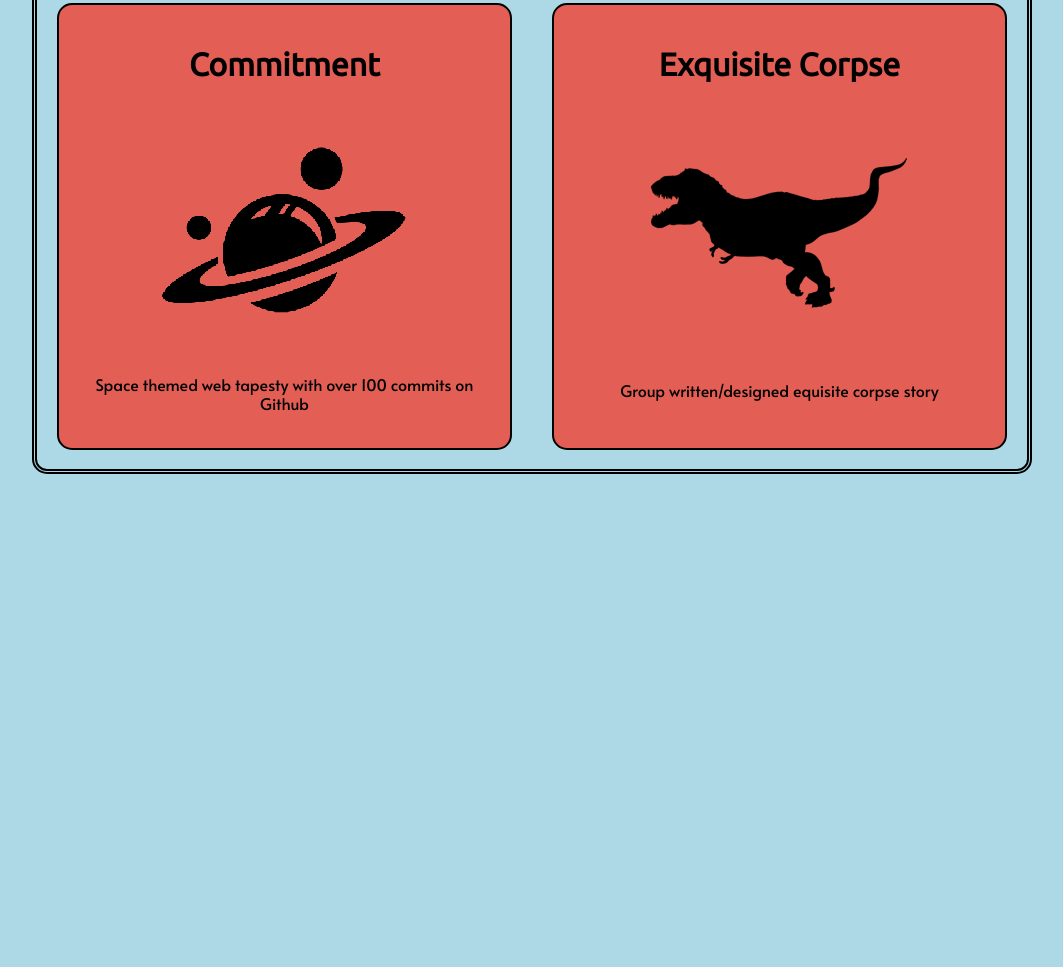
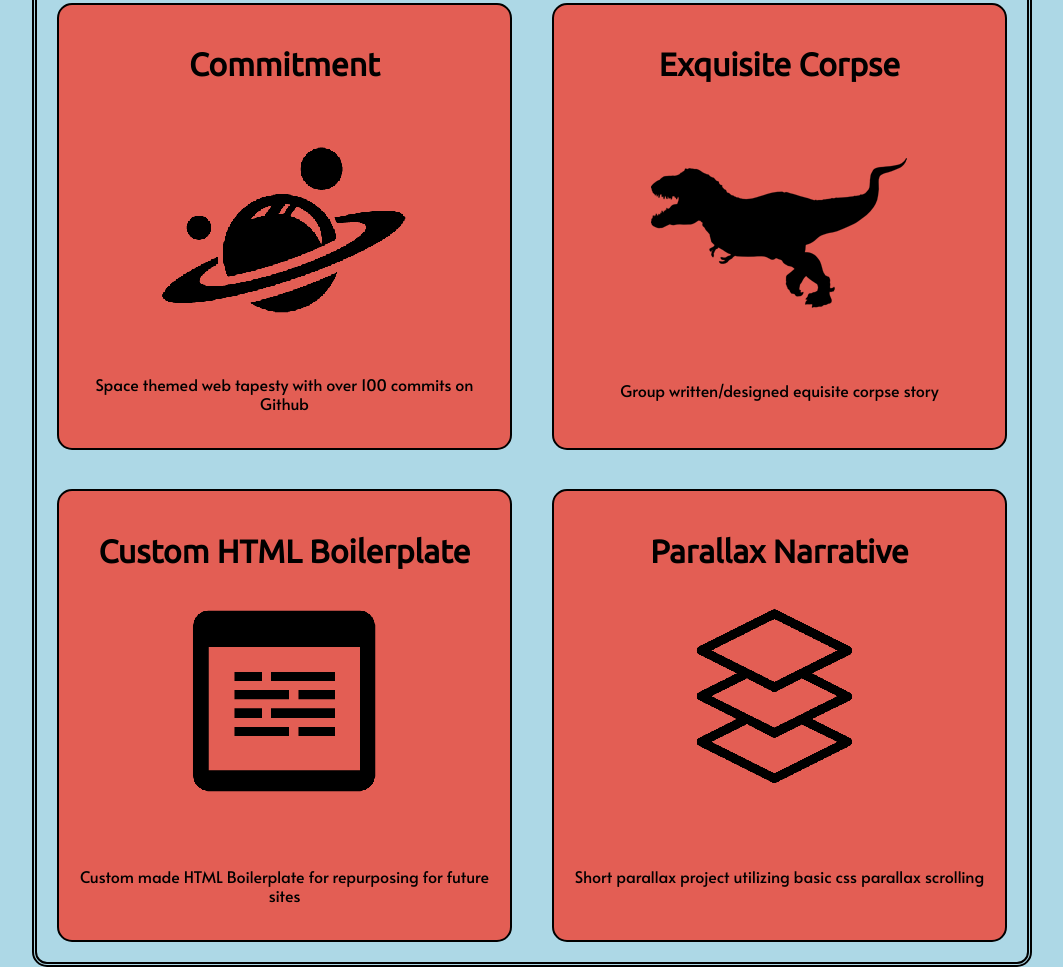
Before and after one commit to mkitay/dev, a website: page index.html in a window 1280 px wide. Shown: the part 663-1630 px from the top of the page, without its empty margins (108-1171 px from the left). Before the commit the page ends 1137 px from the top, so only its background shows below. Drawn offline with nearby package versions, Linux system fonts and the light colour scheme; a web font is replaced by a local one.

Commit message:
added boilerplate and parallax narrative to portal

```diff
--- a/index.html
+++ b/index.html
@@ -42,6 +42,16 @@
           <a href="http://creative.colorado.edu/~maki8336/dev/exquisite-corpse/" target="_blank"><img src="img/rex.png" alt="exquisite-corpse"></img></a>
           <p>Group written/designed equisite corpse story</p>
         </section>
+        <section class="halfwidth">
+          <h1>Custom HTML Boilerplate</h1>
+          <a href="http://creative.colorado.edu/~maki8336/dev/boi/" target="_blank"><img src="img/code.png" alt="boilerplate"></img></a>
+          <p>Custom made HTML Boilerplate for repurposing for future sites</p>
+        </section>
+        <section class="halfwidth">
+          <h1>Parallax Narrative</h1>
+          <a href="http://creative.colorado.edu/~maki8336/dev/parallax/" target="_blank"><img src="img/parallax.png" alt="parallax"></img></a>
+          <p>Short parallax project utilizing basic css parallax scrolling</p>
+        </section>
   </div>
 
   <script src="js/vendor/modernizr-3.8.0.min.js"></script>
@@ -53,7 +63,7 @@
   <!-- Google Analytics: change UA-XXXXX-Y to be your site's ID. -->
   <script>
     window.ga = function () { ga.q.push(arguments) }; ga.q = []; ga.l = +new Date;
-    ga('create', 'UA-XXXXX-Y', 'auto'); ga('set','transport','beacon'); ga('send', 'pageview')
+    ga('create', 'UA-159927869-2', 'auto'); ga('set','transport','beacon'); ga('send', 'pageview')
   </script>
   <script src="https://www.google-analytics.com/analytics.js" async></script>
 
```
Also changed, not shown: img/code.png (added), img/parallax.png (added).
